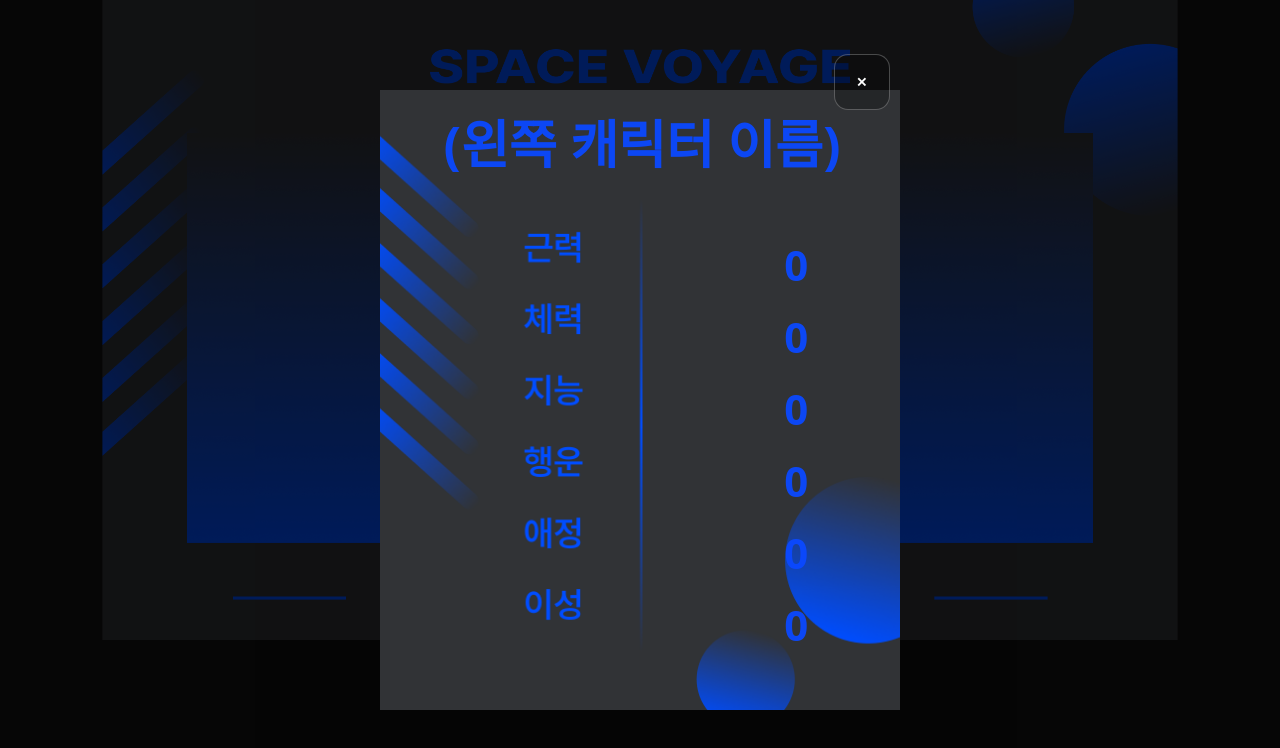
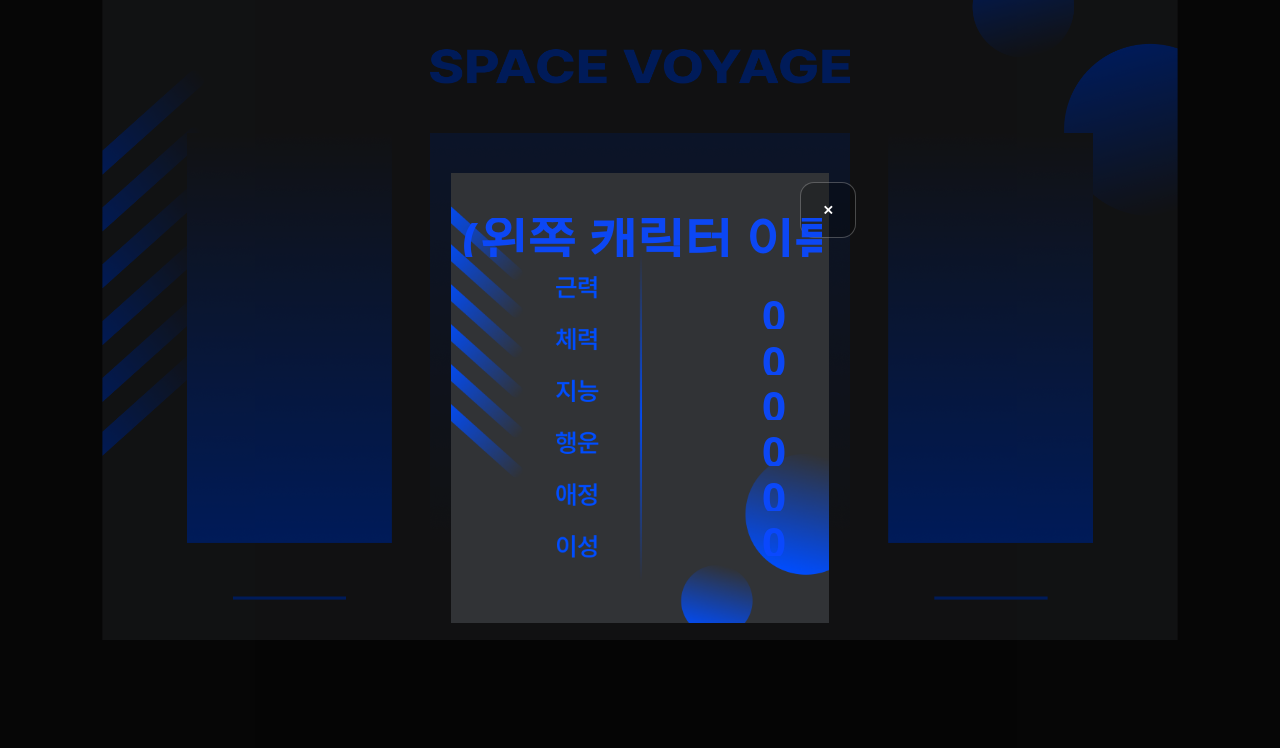
Before and after one commit to chachacha99/space_voyage, a plain HTML site: page index.html in a window 1280 px wide. Both pictures are taken after a click on the button 359 px from the left and 572 px from the top of the page. Drawn offline with Linux system fonts and the light colour scheme.

Commit message:
Update index.html

```diff
--- a/index.html
+++ b/index.html
@@ -82,10 +82,10 @@
   position:relative;
 
   width: 90vw;
-  max-width: 520px;   /* ← 여기 숫자 줄이면 더 작아짐 */
-  max-height: 90vh;
+  max-width: 450px;   /* ← 여기 숫자 줄이면 더 작아짐 */
+  max-height: 528vh;
 
-  aspect-ratio: 1050 / 2100; /* 시트 비율(필요하면 바꿔줌) */
+  aspect-ratio: 1050 / 1050; /* 시트 비율(필요하면 바꿔줌) */
 }
 .sheetBg{
   width:100%;
```
